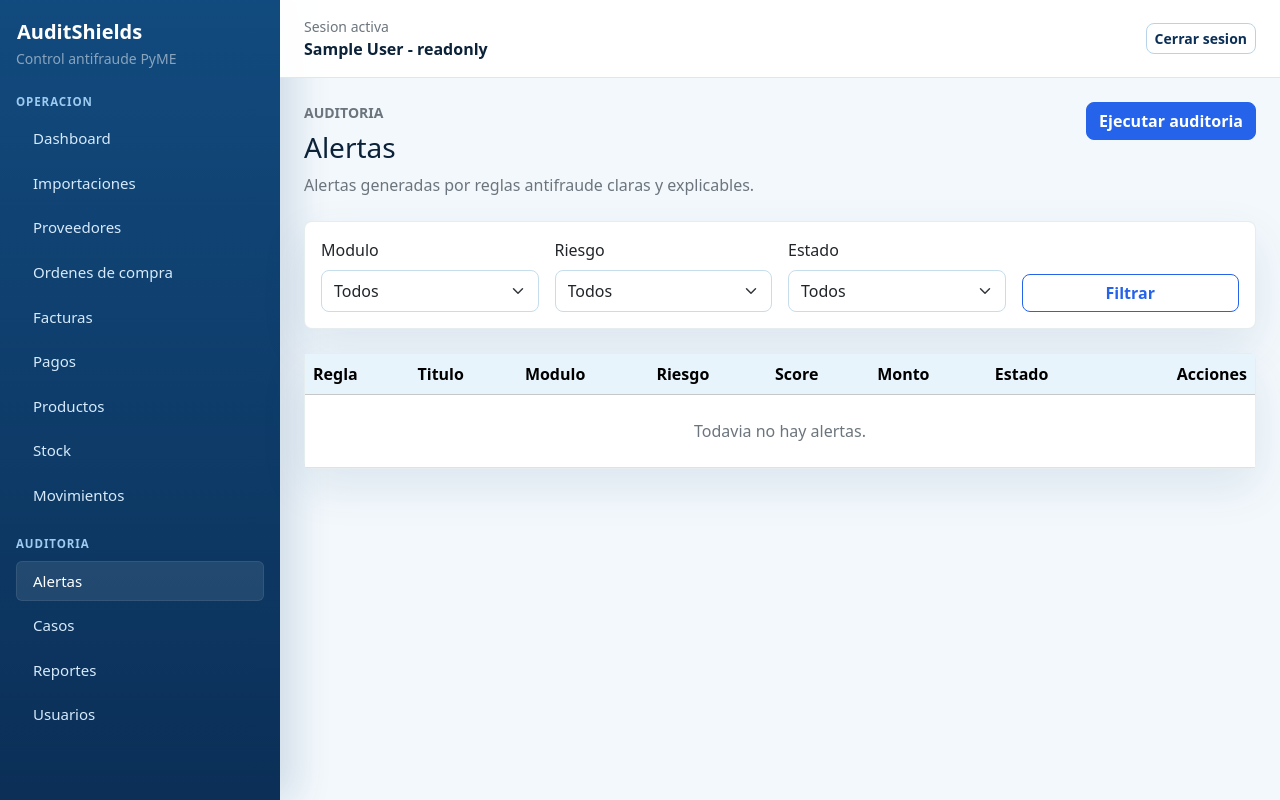
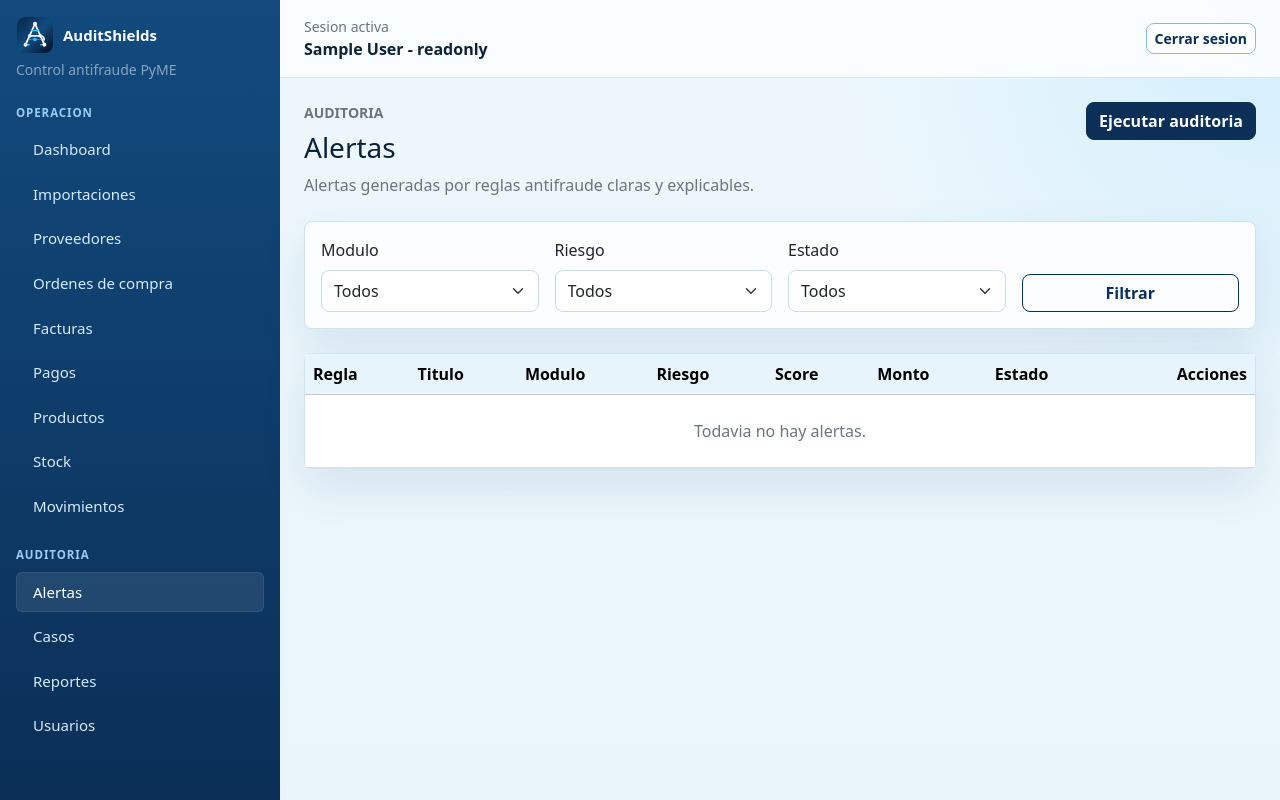
Before and after one commit to Abalito04/AuditShields, a Flask app: page /alerts/ in a window 1280 px wide. Run offline with Flask 3, Linux system fonts and the light colour scheme; the visitor is signed in with stand-in values (Sample User, id 1); data that the repository does not hold is empty.

Commit message:
mejoras visaules

```diff
--- a/backend/app/static/css/app.css
+++ b/backend/app/static/css/app.css
@@ -1,9 +1,9 @@
 :root {
-  --as-bg: #f3f8fc;
+  --as-bg: #eaf4fb;
   --as-ink: #0b2239;
   --as-muted: #5d748a;
   --as-line: #d8e8f4;
-  --as-surface: #ffffff;
+  --as-surface: #fbfdff;
   --as-navy: #0b2f57;
   --as-navy-2: #124b7f;
   --as-blue: #2563eb;
@@ -18,13 +18,14 @@ html {
 }
 
 body {
-  background: var(--as-bg);
+  background:
+    linear-gradient(180deg, #e5f2fb 0%, var(--as-bg) 38%, #f2f8fc 100%);
   color: var(--as-ink);
   letter-spacing: 0;
 }
 
 a {
-  color: var(--as-blue);
+  color: var(--as-navy-2);
 }
 
 .app-shell {
@@ -62,10 +63,13 @@ a {
 
 .content-panel {
   min-width: 0;
+  background:
+    radial-gradient(circle at top right, rgba(56, 189, 248, .15), transparent 28rem),
+    linear-gradient(180deg, #edf7fd 0%, #eaf4fb 100%);
 }
 
 .topbar {
-  background: rgba(255, 255, 255, .94);
+  background: rgba(251, 253, 255, .94);
   border-bottom: 1px solid var(--as-line);
   backdrop-filter: blur(14px);
 }
@@ -76,7 +80,8 @@ a {
 
 .card.border-0.shadow-sm {
   box-shadow: var(--as-shadow) !important;
-  border: 1px solid rgba(220, 229, 232, .7) !important;
+  border: 1px solid rgba(202, 224, 238, .86) !important;
+  background: var(--as-surface);
 }
 
 .card-header,
@@ -90,28 +95,47 @@ a {
 }
 
 .btn-primary {
-  background: var(--as-blue);
-  border-color: var(--as-blue);
+  background: var(--as-navy);
+  border-color: var(--as-navy);
+  color: #ffffff;
 }
 
 .btn-primary:hover {
-  background: #1d4ed8;
-  border-color: #1d4ed8;
+  background: #082344;
+  border-color: #082344;
+  color: #ffffff;
+}
+
+.btn-primary:focus,
+.btn-primary:active,
+.btn-primary:first-child:active {
+  background: #082344;
+  border-color: #082344;
+  box-shadow: 0 0 0 .2rem rgba(11, 47, 87, .18);
+  color: #ffffff;
 }
 
 .btn-outline-primary {
-  color: var(--as-blue);
-  border-color: var(--as-blue);
+  color: var(--as-navy);
+  border-color: var(--as-navy);
 }
 
 .btn-outline-primary:hover {
-  background: var(--as-blue);
-  border-color: var(--as-blue);
+  background: var(--as-navy);
+  border-color: var(--as-navy);
+  color: #ffffff;
 }
 
 .btn-outline-secondary {
   color: var(--as-navy);
-  border-color: #b7d3e8;
+  border-color: #8db8d6;
+  background: rgba(255, 255, 255, .55);
+}
+
+.btn-outline-secondary:hover {
+  color: #ffffff;
+  background: var(--as-navy-2);
+  border-color: var(--as-navy-2);
 }
 
 .table {
@@ -132,8 +156,8 @@ a {
 
 .form-control:focus,
 .form-select:focus {
-  border-color: var(--as-blue);
-  box-shadow: 0 0 0 .2rem rgba(37, 99, 235, .14);
+  border-color: var(--as-navy-2);
+  box-shadow: 0 0 0 .2rem rgba(11, 47, 87, .15);
 }
 
 .alert {
@@ -146,16 +170,21 @@ a {
   color: var(--as-navy);
 }
 
+.login-info .display-6 {
+  color: #ffffff;
+}
+
 .public-main {
   min-height: 100vh;
+  background: var(--as-bg);
 }
 
 .landing-page {
-  background: #ffffff;
+  background: #f5fbff;
 }
 
 .landing-nav {
-  background: rgba(255, 255, 255, .92);
+  background: rgba(248, 252, 255, .92);
   border-bottom: 1px solid var(--as-line);
   backdrop-filter: blur(12px);
 }
@@ -171,14 +200,35 @@ a {
   font-weight: 800;
 }
 
+.brand-link {
+  display: inline-flex;
+  align-items: center;
+  gap: 10px;
+  text-decoration: none;
+  font-size: 1.12rem;
+  font-weight: 750;
+}
+
+.brand-icon {
+  width: 36px;
+  height: 36px;
+  border-radius: 8px;
+  display: inline-block;
+  flex: 0 0 auto;
+}
+
+.brand-icon-on-dark {
+  box-shadow: 0 10px 25px rgba(0, 0, 0, .18);
+}
+
 .landing-hero {
   min-height: calc(100vh - 76px);
   display: flex;
   align-items: center;
   padding: 78px 0 44px;
   background:
-    linear-gradient(135deg, rgba(224, 242, 254, .96), rgba(255, 255, 255, .76) 44%, rgba(243, 248, 252, .98)),
-    #ffffff;
+    linear-gradient(135deg, rgba(203, 235, 255, .98), rgba(239, 248, 255, .84) 44%, rgba(226, 241, 251, .98)),
+    #eaf4fb;
 }
 
 .landing-title {
@@ -210,7 +260,7 @@ a {
 .product-preview {
   border: 1px solid rgba(20, 75, 127, .14);
   border-radius: 16px;
-  background: #ffffff;
+  background: #fbfdff;
   box-shadow: 0 30px 80px rgba(20, 75, 127, .18);
   overflow: hidden;
 }
@@ -263,7 +313,7 @@ a {
   border: 1px solid var(--as-line);
   border-radius: 8px;
   padding: 14px;
-  background: #fbfdff;
+  background: #f6fbff;
 }
 
 .preview-table-row {
@@ -303,7 +353,7 @@ a {
 }
 
 .login-shell {
-  background: #ffffff;
+  background: #fbfdff;
   border-radius: 18px;
   overflow: hidden;
   box-shadow: 0 30px 90px rgba(0, 0, 0, .24);
--- a/backend/app/templates/auth/login.html
+++ b/backend/app/templates/auth/login.html
@@ -11,7 +11,7 @@
           <div class="col-lg-6">
             <div class="login-info p-5">
               <a class="d-inline-flex align-items-center gap-2 text-decoration-none text-white fw-bold mb-5" href="{{ url_for('landing.index') }}">
-                <span class="brand-mark bg-white text-dark">A</span>
+                <img class="brand-icon brand-icon-on-dark" src="{{ url_for('static', filename='img/auditshields-logo.svg') }}" alt="" aria-hidden="true">
                 <span>AuditShields</span>
               </a>
               <h1 class="display-6 fw-bold mb-3">Control antifraude explicable para PyMEs</h1>
--- a/backend/app/templates/base.html
+++ b/backend/app/templates/base.html
@@ -9,6 +9,7 @@
       rel="stylesheet"
       crossorigin="anonymous"
     >
+    <link rel="icon" type="image/svg+xml" href="{{ url_for('static', filename='img/auditshields-logo.svg') }}">
     <link rel="stylesheet" href="{{ url_for('static', filename='css/app.css') }}">
   </head>
   <body>
@@ -32,7 +33,10 @@
       <div class="app-shell d-lg-flex">
         <aside class="sidebar p-3">
           <div class="mb-4">
-            <a class="d-block fs-5 fw-semibold text-white" href="{{ url_for('dashboard.index') }}">AuditShields</a>
+            <a class="brand-link text-white" href="{{ url_for('dashboard.index') }}">
+              <img class="brand-icon" src="{{ url_for('static', filename='img/auditshields-logo.svg') }}" alt="" aria-hidden="true">
+              <span>AuditShields</span>
+            </a>
             <div class="small text-white-50">Control antifraude PyME</div>
           </div>
 
--- a/backend/app/templates/landing/index.html
+++ b/backend/app/templates/landing/index.html
@@ -8,7 +8,7 @@
     <header class="landing-nav sticky-top">
       <div class="container py-3 d-flex align-items-center justify-content-between">
         <a class="d-flex align-items-center gap-2 text-decoration-none text-dark fw-bold" href="{{ url_for('landing.index') }}">
-          <span class="brand-mark">A</span>
+          <img class="brand-icon" src="{{ url_for('static', filename='img/auditshields-logo.svg') }}" alt="" aria-hidden="true">
           <span>AuditShields</span>
         </a>
         <nav class="d-none d-md-flex align-items-center gap-4 small fw-semibold">
```
Also changed, not shown: backend/app/static/img/auditshields-logo.svg (added).
